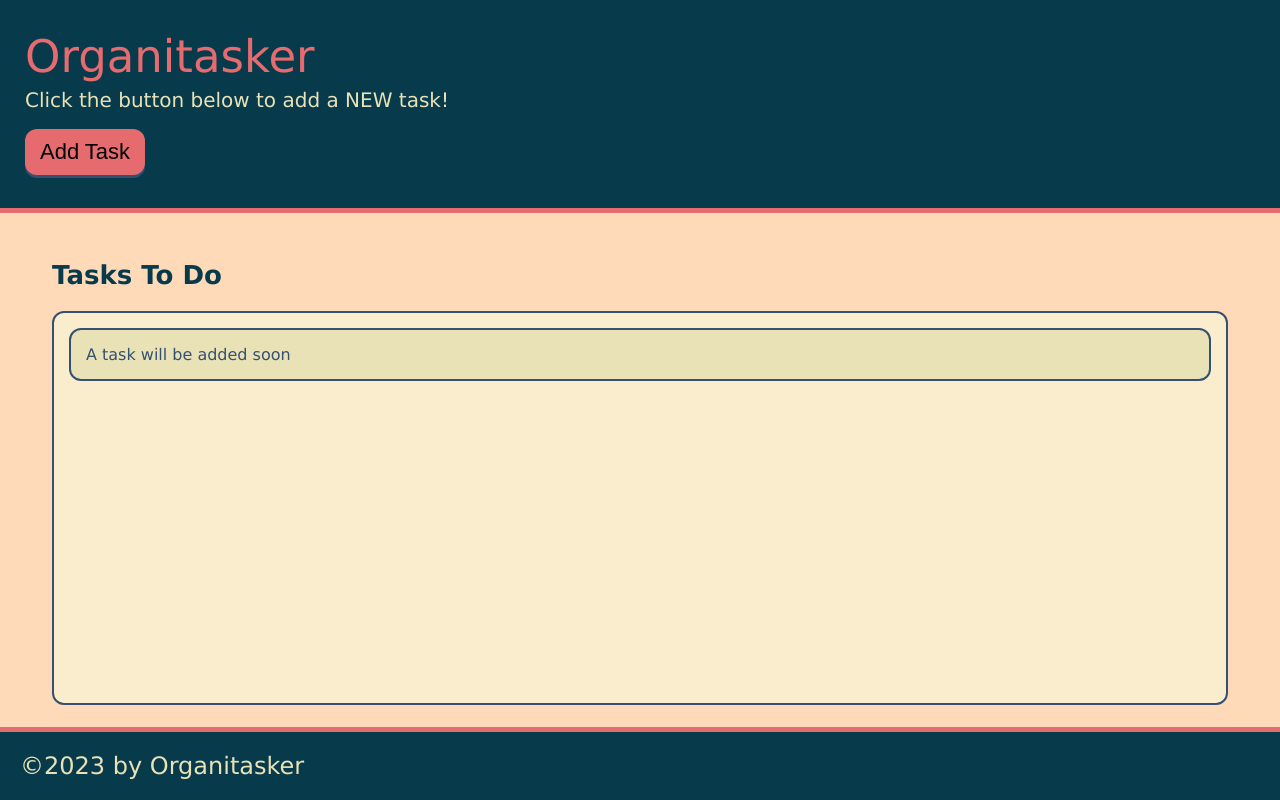
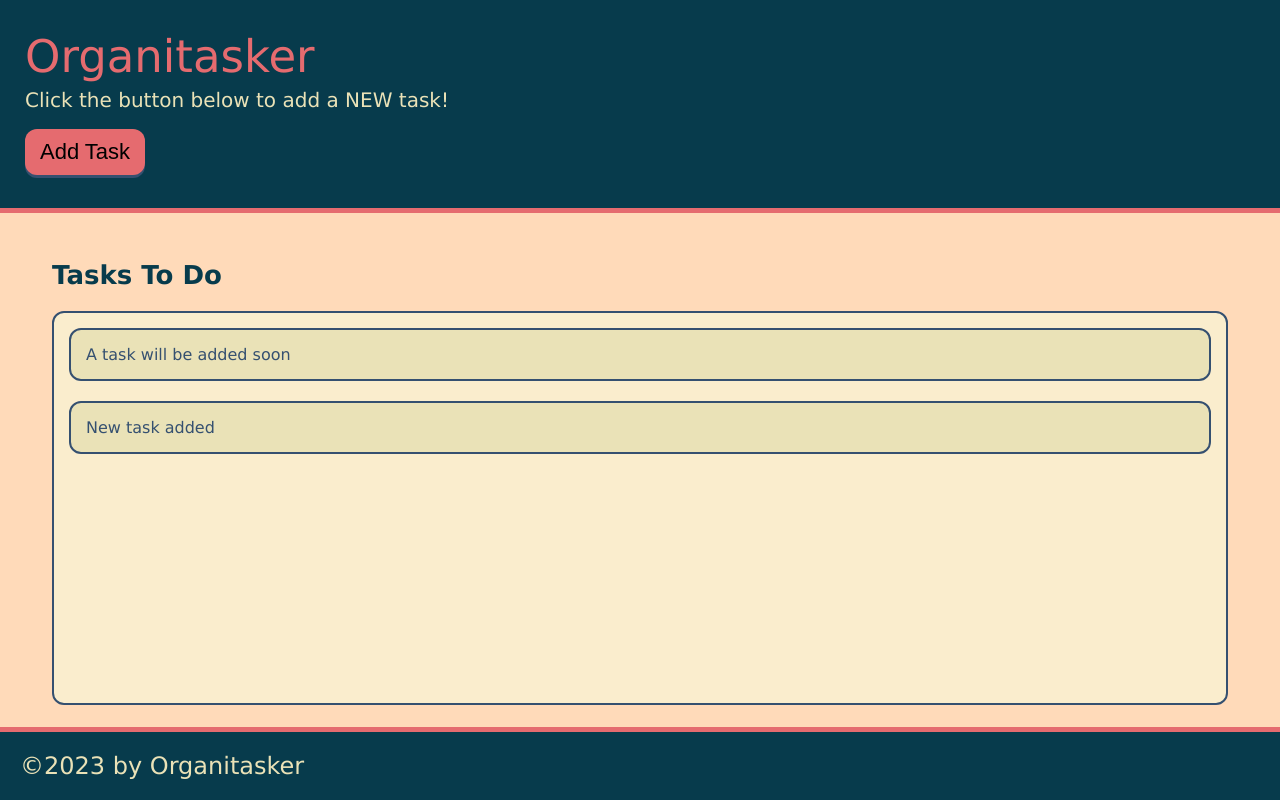
Before and after one commit to isaiasqb/organitasker, a plain HTML site: page index.html in a window 1280 px wide. Both pictures are taken after a click on the button "Add Task". Drawn offline with Linux system fonts and the light colour scheme.

Commit message:
first version of creating a new task using the add button

```diff
--- a/assets/js/script.js
+++ b/assets/js/script.js
@@ -0,0 +1,11 @@
+var buttonEl = document.querySelector("#save-task");
+var tasksToDoEl = document.querySelector('#tasks-to-do');
+
+var createTaskHandler = function(){
+  var listItemEl = document.createElement('li');
+  listItemEl.className = 'task-item';
+  listItemEl.textContent = "New task added";
+  tasksToDoEl.appendChild(listItemEl);
+}
+
+buttonEl.addEventListener('click', createTaskHandler);
--- a/index.html
+++ b/index.html
@@ -11,13 +11,13 @@
   <header>
     <hi class="page-title">Organitasker</hi>
     <p>Click the button below to add a NEW task!</p>
-    <button class="btn">Add Task</button>
+    <button class="btn" id="save-task">Add Task</button>
   </header>
 
   <main class="page-content">
     <section class="task-list-wrapper">
       <h2 class="list-title">Tasks To Do</h2>
-      <ul class="task-list">
+      <ul class="task-list" id="tasks-to-do">
         <li class="task-item">A task will be added soon</li>
       </ul>
     </section>
```
